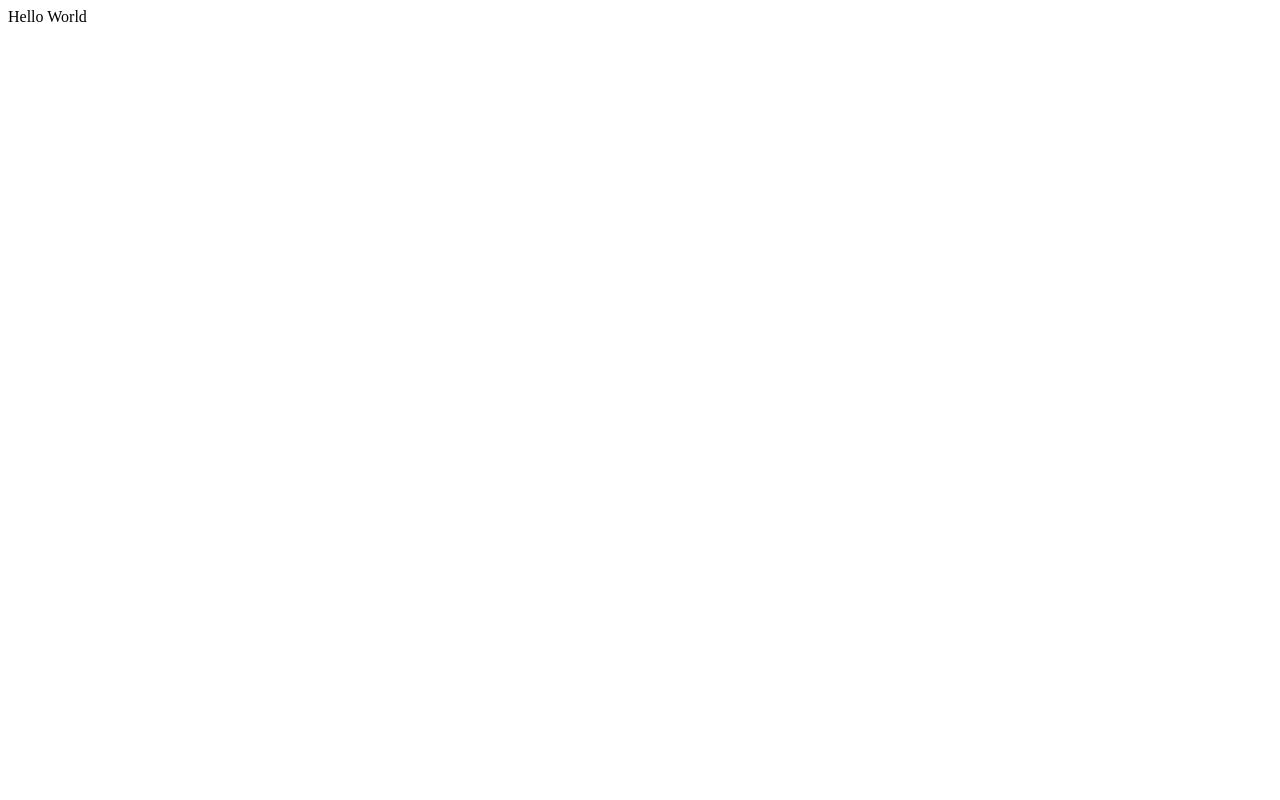
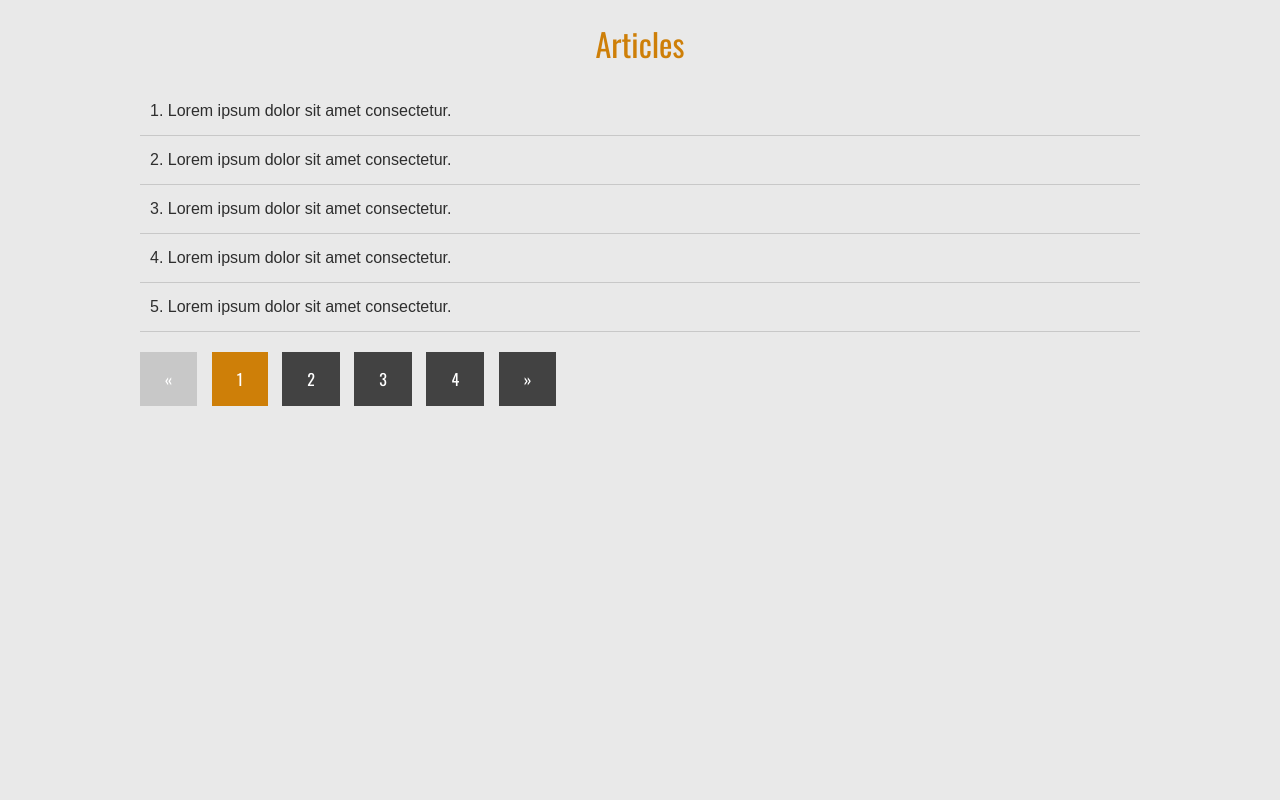
Before and after one commit to AlfonsoZen/php_pagination, a PHP site: page / in a window 1280 px wide. Before the commit the page is almost empty. Run offline with PHP 8.4, Linux system fonts and the light colour scheme.

Commit message:
HTML and CSS structure/styles created

```diff
--- a/index.php
+++ b/index.php
@@ -1,4 +1,4 @@
 <?php
-echo "Hello World";
+require 'index.view.php'
 
 ?>
--- /dev/null
+++ b/index.view.php
@@ -0,0 +1,41 @@
+<!DOCTYPE html>
+<html lang="en">
+<head>
+  <meta charset="UTF-8">
+  <meta name="viewport" content="width=device-width, initial-scale=1.0">
+
+  <link rel="stylesheet" href="styles.css">
+
+  <link rel="preconnect" href="https://fonts.googleapis.com">
+  <link rel="preconnect" href="https://fonts.gstatic.com" crossorigin>
+  <link href="https://fonts.googleapis.com/css2?family=Oswald:wght@300;400;700&display=swap" rel="stylesheet">
+
+  <title>Pagination</title>
+</head>
+<body>
+  <div class="container">
+    <h1>Articles</h1>
+    <section class="articles">
+      <ul>
+        <li>1. Lorem ipsum dolor sit amet consectetur.</li>
+        <li>2. Lorem ipsum dolor sit amet consectetur.</li>
+        <li>3. Lorem ipsum dolor sit amet consectetur.</li>
+        <li>4. Lorem ipsum dolor sit amet consectetur.</li>
+        <li>5. Lorem ipsum dolor sit amet consectetur.</li>
+      </ul>
+    </section>
+
+    <section class="pagination">
+      <ul>
+        <li class="disabled">&laquo;</li>
+        <li class="active"><a href="#">1</a></li>
+        <li><a href="#">2</a></li>
+        <li><a href="#">3</a></li>
+        <li><a href="#">4</a></li>
+        <li><a href="#">&raquo;</a></li>
+
+      </ul>
+    </section>
+  </div>
+</body>
+</html>
--- /dev/null
+++ b/styles.css
@@ -0,0 +1,75 @@
+* {
+  margin: 0;
+  padding: 0;
+  box-sizing: border-box;
+}
+
+body {
+  background: #e9e9e9;
+  color: #2e2e2e;
+  font-family: Arial, Helvetica, sans-serif;
+}
+
+.container {
+  width: 90%;
+  max-width: 1000px;
+  margin: auto;
+}
+
+h1 {
+  margin: 20px 0;
+  text-align: center;
+  font-family: "Oswald", Arial, Helvetica, sans-serif;
+  color: #ce7f08;
+  font-weight: normal;
+}
+
+.container .articles {
+  margin-bottom: 20px;
+}
+
+.container .articles ul {
+  list-style-type: none;
+}
+
+.container .articles ul li {
+  padding: 15px 10px;
+  border-bottom: 1px solid #c8c8c8;
+}
+
+.pagination ul {
+  list-style: none;
+}
+
+.pagination ul li {
+  display: inline-block;
+  margin-right: 10px;
+}
+
+.pagination ul .active a {
+  background: #ce7f08;
+}
+
+.pagination ul .disabled {
+  background: #c8c8c8;
+  display: inline-block;
+  font-family: "Oswald", Arial, Helvetica, sans-serif;
+  padding: 15px 25px;
+  cursor: not-allowed;
+  color: #fff;
+  text-decoration: none;
+}
+
+.pagination ul li a {
+  display: inline-block;
+  font-family: "Oswald", Arial, Helvetica, sans-serif;
+  padding: 15px 25px;
+  background: #424242;
+  color: #fff;
+  text-decoration: none;
+}
+
+.pagination ul li a:hover {
+  text-decoration: none;
+  background: #3299bb;
+}
```
